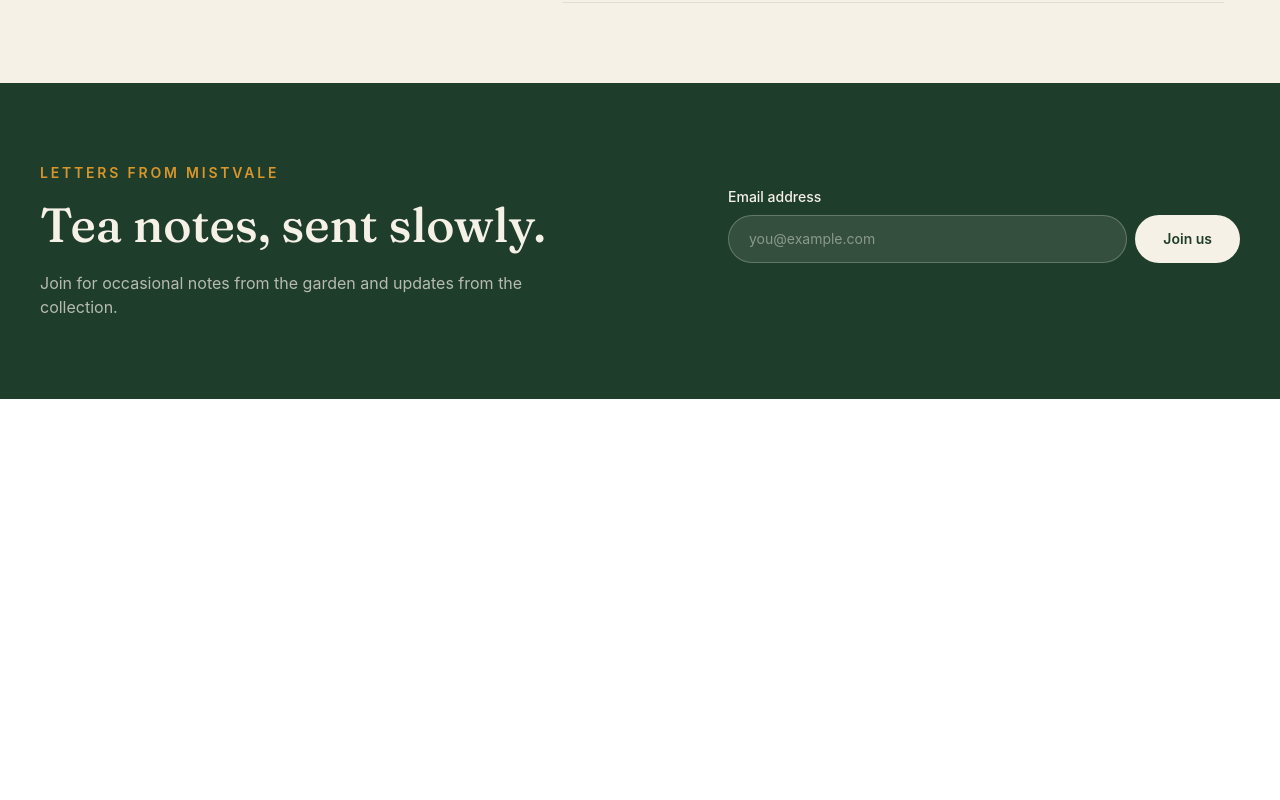
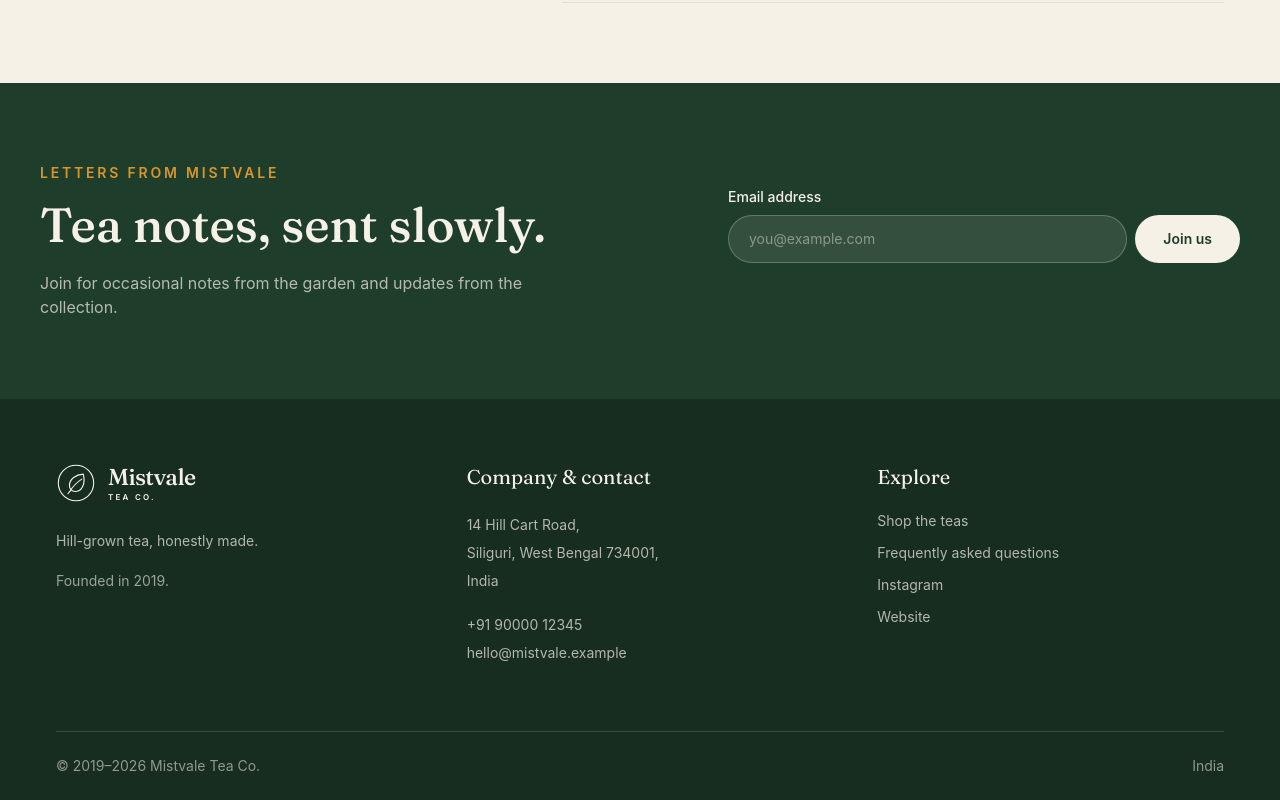
Before and after one commit to RitikGarg89/mistwale-tea-site, a React (Vite) app: page / in a window 1280 px wide. Shown: the part 4104-4904 px from the top of the page. Before the commit the page ends 4503 px from the top, so only its background shows below. Built offline with nearby package versions, Linux system fonts and the light colour scheme.

Commit message:
feat: add App component and Footer component for tea store layout

```diff
--- a/src/App.jsx
+++ b/src/App.jsx
@@ -6,6 +6,7 @@
 import Review from './Components/Review/Review'
 import FAQ from './Components/FAQ/FAQ'
 import NewsPaper from './Components/NewsPaper/NewsPaper'
+import Footer from './Components/Footer/Footer'
 
 function App() {
 
@@ -32,6 +33,7 @@
       <Review />
       <FAQ />
       <NewsPaper />
+      <Footer />
     </div>
   )
 }
--- a/src/Components/Footer/Footer.jsx
+++ b/src/Components/Footer/Footer.jsx
@@ -2,13 +2,13 @@
 
 function Footer() {
     return (
-        <footer className="bg-[#1f3d2b] text-[#f6f1e7]">
+        <footer className="bg-[#172d20] text-[#f6f1e7]">
             <div className="mx-auto max-w-[1200px] px-4">
                 {/* Main footer */}
                 <div className="grid gap-10 py-12 sm:grid-cols-2 md:grid-cols-3 md:gap-16 md:py-16">
                     {/* Brand */}
                     <div>
-                        <Logo variant="light" />
+                        <Logo variant="dark" />
 
                         <p className="mt-5 max-w-xs text-sm leading-6 text-[#f6f1e7]/70">
                             Hill-grown tea, honestly made.
```
